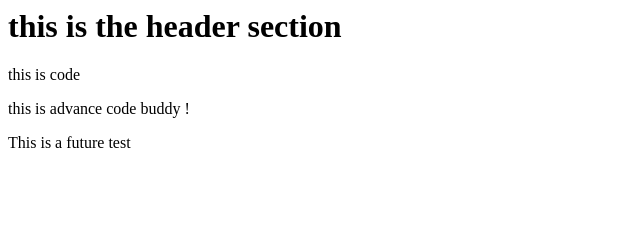
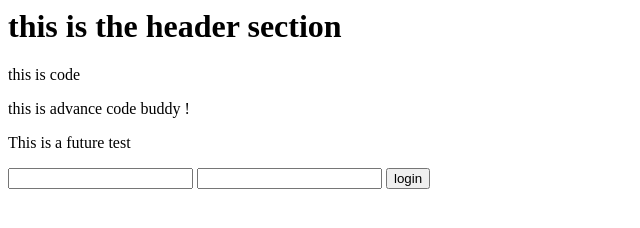
Before and after one commit to JDatchaneswari/git-introduction, a plain HTML site: page index.html in a window 1280 px wide. Shown: the whole page, without its empty margins (0-640 px from the left). Drawn offline with Linux system fonts and the light colour scheme.

Commit message:
login v1

```diff
--- a/index.html
+++ b/index.html
@@ -10,5 +10,13 @@
 
 
         <p>This is a future test </p>
+
+        <div class="container">
+            <div class="login">
+                <input type="text">
+                <input type ="text">
+                <button class="btn">login</button>
+            </div>
+        </div>
     </body>
 </html>
```
